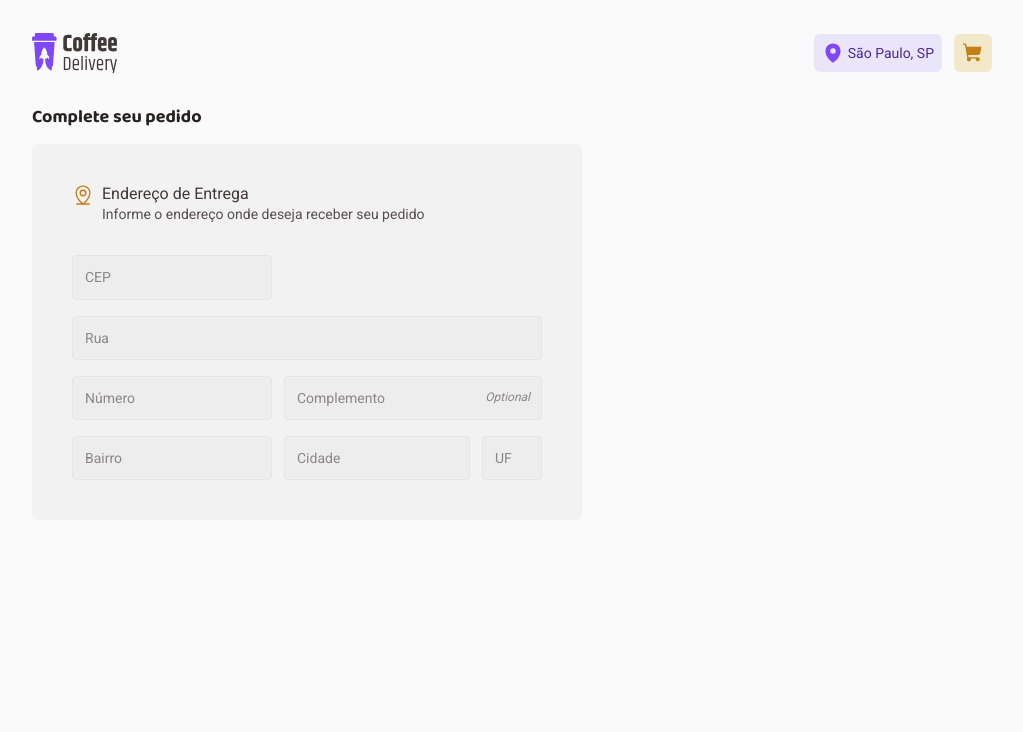
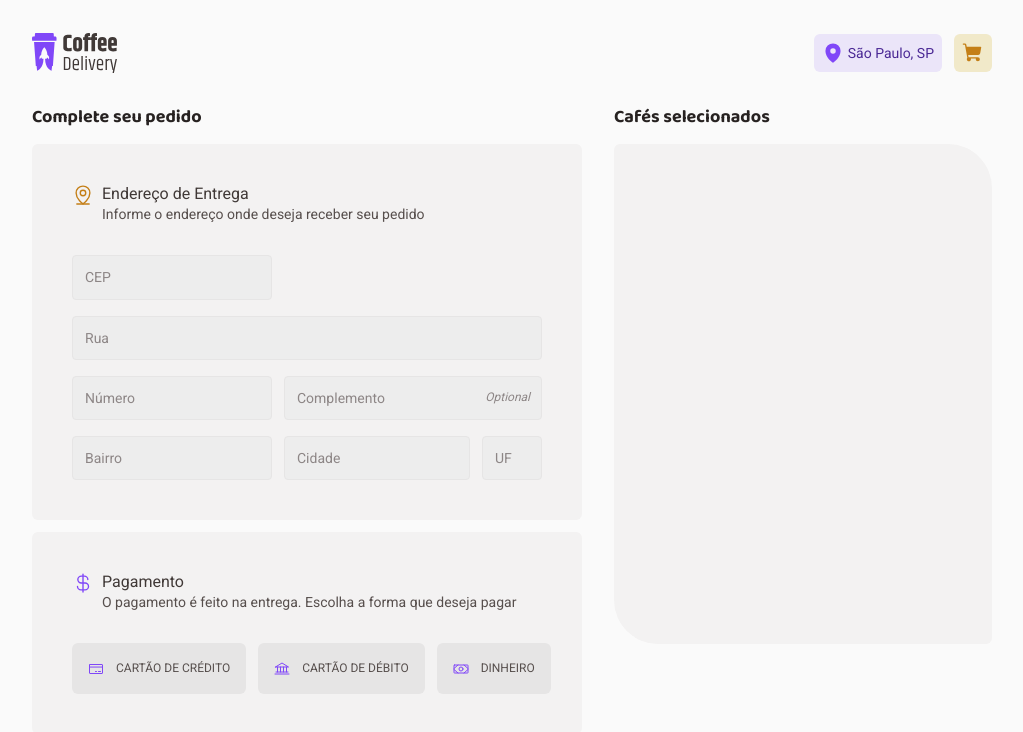
Before and after one commit to JamDev0/coffe, a React (Vite) app: page /cart in a window 1280 px wide. Shown: the top 732 px of the page, without its empty margins (128-1151 px from the left). Built offline with nearby package versions, Linux system fonts and the light colour scheme.

Commit message:
Adição do OrderList e PaymentType ao Cart

```diff
--- a/src/pages/Cart/index.tsx
+++ b/src/pages/Cart/index.tsx
@@ -8,6 +8,8 @@ import { zodResolver } from '@hookform/resolvers/zod'
 
 import { CartContainer, FormsContainer } from './styles'
 import { AddressForm } from './components/AddressForm'
+import { OrderList } from './components/OrderList'
+import { PaymentType } from './components/PaymentTypeForm'
 
 export function Cart() {
   const OrderFormValidationSchema = zod.object({
@@ -17,16 +19,14 @@ export function Cart() {
     streetComplement: zod.optional(zod.string().or(zod.number())),
     district: zod.string(),
     city: zod.string(),
-    federativeUnit: zod.string().max(2)
+    federativeUnit: zod.string().max(2),
   })
 
   type OrderFormTypes = zod.infer<typeof OrderFormValidationSchema>
 
-  const OrderForm = useForm<OrderFormTypes>(
-    {
-      resolver: zodResolver(OrderFormValidationSchema),
-    },
-  )
+  const OrderForm = useForm<OrderFormTypes>({
+    resolver: zodResolver(OrderFormValidationSchema),
+  })
 
   useEffect(() => {
     document.title = 'Coffee Delivery  - Carrinho'
@@ -35,13 +35,14 @@ export function Cart() {
   return (
     <CartContainer>
       <FormsContainer>
-        <h2>
-          Complete seu pedido
-        </h2>
+        <h2>Complete seu pedido</h2>
         <FormProvider {...OrderForm}>
           <AddressForm />
+          <PaymentType />
         </FormProvider>
       </FormsContainer>
+
+      <OrderList />
     </CartContainer>
   )
 }
--- a/src/pages/Cart/styles.ts
+++ b/src/pages/Cart/styles.ts
@@ -2,6 +2,7 @@ import styled from 'styled-components'
 
 export const CartContainer = styled.main`
   display: flex;
+  column-gap: 2rem;
 
   padding: 0px 10rem;
 `
@@ -9,15 +10,16 @@ export const CartContainer = styled.main`
 export const FormsContainer = styled.div`
   display: flex;
   flex-direction: column;
-  column-gap: 0.75rem;
 
   height: fit-content;
+
+  flex: 1;
 
   > h2 {
     font-size: 1.125rem;
     font-weight: 700;
     font-family: 'Baloo 2';
-    color: ${params => params.theme.colors.base.title};
+    color: ${(params) => params.theme.colors.base.title};
 
     margin-bottom: 0.9375rem;
   }
```
